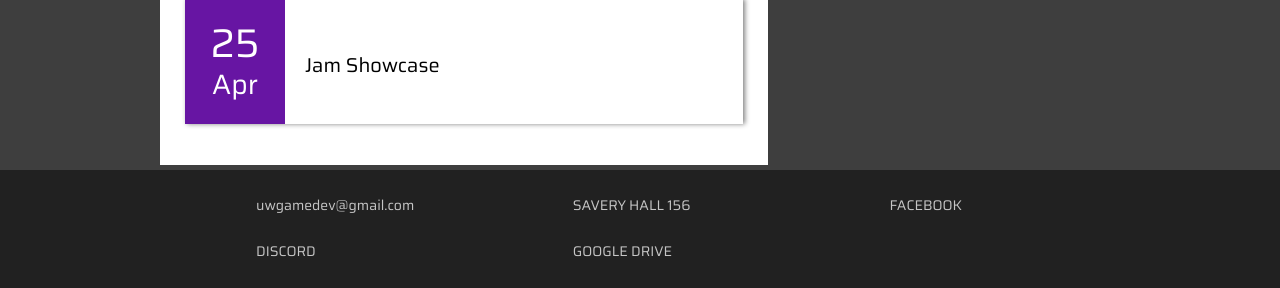
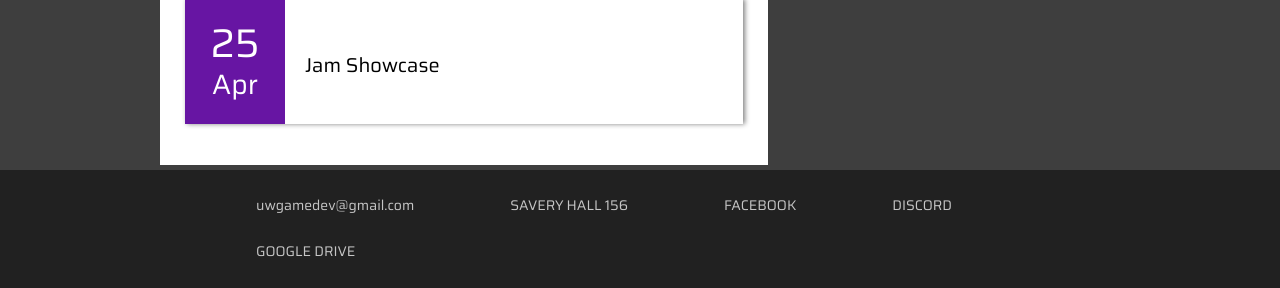
Before and after one commit to uwgamedev/uwgamedev.github.io, a PHP site: page / in a window 1280 px wide. Shown: the part 2290-2578 px from the top of the page. Run offline with PHP 8.4, Linux system fonts and the light colour scheme.

Commit message:
'footer'

```diff
--- a/style.css
+++ b/style.css
@@ -229,10 +229,9 @@ body {
 
 .contact, .contact_fencepost {
 	float: left;
-	margin-top: 10px;
 	padding: 0;
-	width: 33%;
 	margin-top: 3vh;
+	margin-right: 10%;
 }
 
 .contact_fencepost{
```
